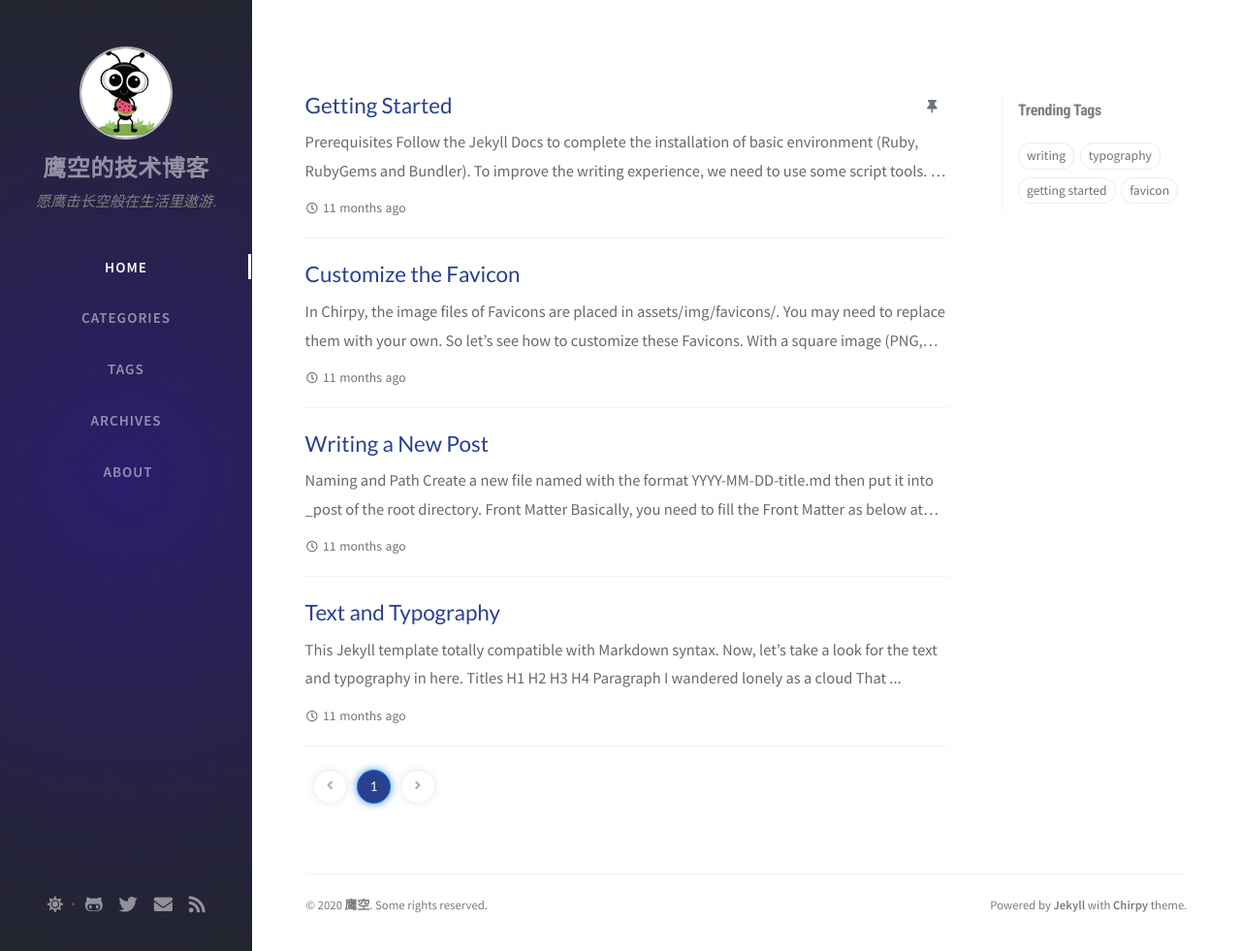
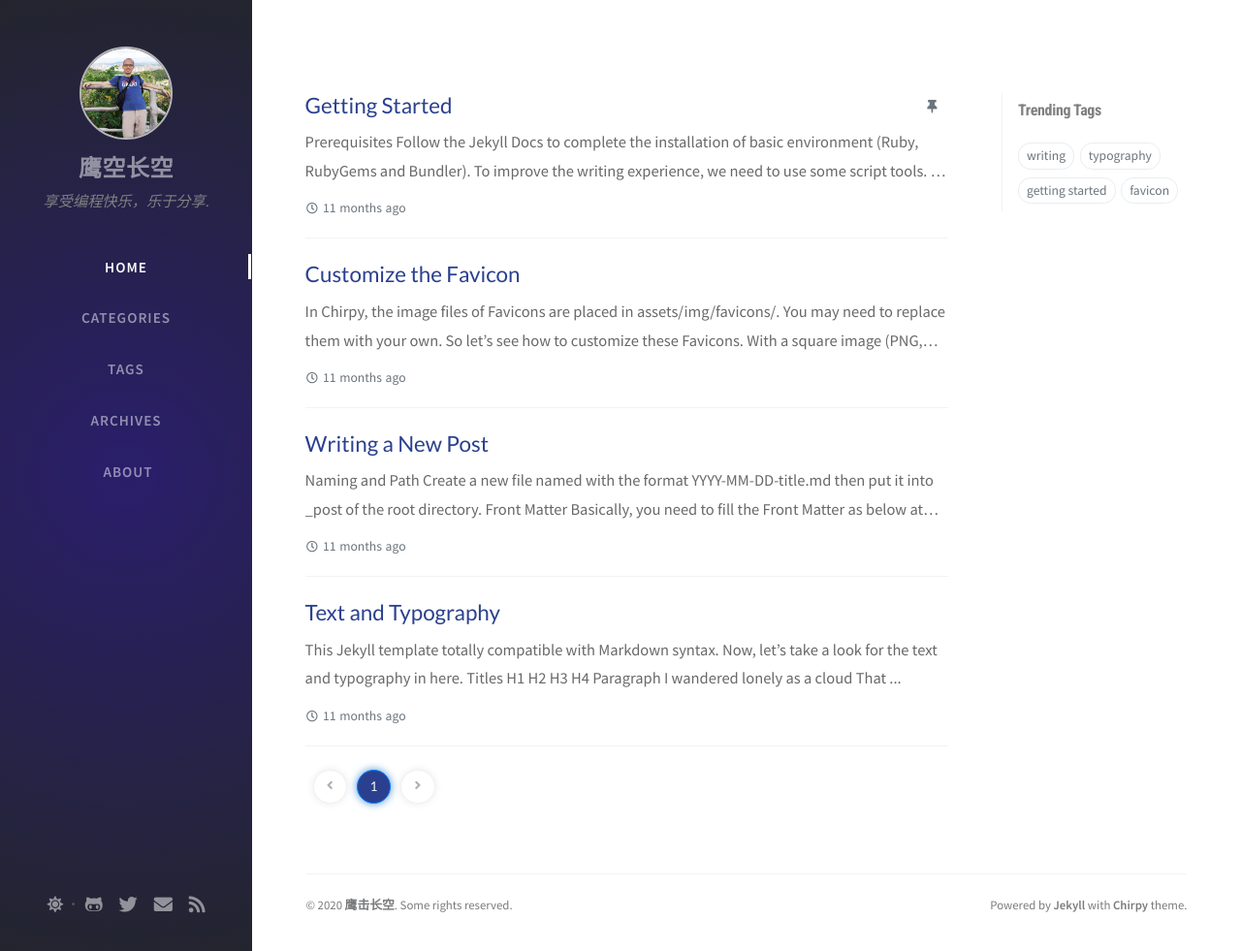
Before and after one commit to helloworld28/helloworld28.github.io, a Jekyll site: the page built from index.html, in a window 1280 px wide and 981 px high. Shown: the whole window at 97% size. Built offline with Jekyll 4.4.1, drawn with Linux system fonts in a browser that asks for light colours; nearby versions of some CDN libraries; the list of posts is cut into pages by our own code; comment, search, counter and statistics services are not loaded.

Commit message:
modify site setting

```diff
--- a/_config.yml
+++ b/_config.yml
@@ -8,9 +8,9 @@
 # jekyll-seo-tag settings › https://github.com/jekyll/jekyll-seo-tag/blob/master/docs/usage.md
 #--------------------------
 
-title: 鹰空的技术博客                         # the main title
+title:  鹰空长空                        # the main title
 
-tagline: 愿鹰击长空般在生活里遨游.  # it will display as the sub-title
+tagline: 享受编程快乐，乐于分享.  # it will display as the sub-title
 
 description: >-                        # used by seo meta and the atom feed
  这个我的个人博客，我会在上面分享自己的技术笔记.
@@ -18,7 +18,7 @@ description: >-                        # used by seo meta and the atom feed
 # Replace with the website url, e.g. 'https://username.github.io'
 url: 'https://hellworld28.github.io'
 
-author: 鹰空                  # change to your full name
+author: 鹰空长空                  # change to your full name
 
 avatar: /assets/img/sample/avatar.jpg   # support internet resources
 
@@ -29,11 +29,11 @@ twitter:
   username: twitter_username            # change to your twitter username
 
 social:
-  name: 鹰空                  # it will shows as the copyright owner in Footer
-  email: example@doamin.com             # change to your email address
+  name: 鹰击长空                  # it will shows as the copyright owner in Footer
+  email: 2606029337@qq.com             # change to your email address
   links:
     # The first element serves as the copyright owner's link
-    - https://twitter.com/username      # change to your twitter homepage
+    -  https://github.com/username     # change to your twitter homepage
     - https://github.com/username       # change to your github homepage
     # Uncomment below to add more social links
     # - https://www.facebook.com/username
@@ -63,7 +63,7 @@ google_analytics:
     cache: false  # pv data local cache, good for the users from GFW area.
 
 disqus:
-  comments: false  # boolean type, the global switch for posts comments.
+  comments: true  # boolean type, the global switch for posts comments.
   shortname: ''    # Fill with your Disqus shortname. › https://help.disqus.com/en/articles/1717111-what-s-a-shortname
 
 
```
Also changed, not shown: README.md, assets/img/sample/avatar.jpg.
